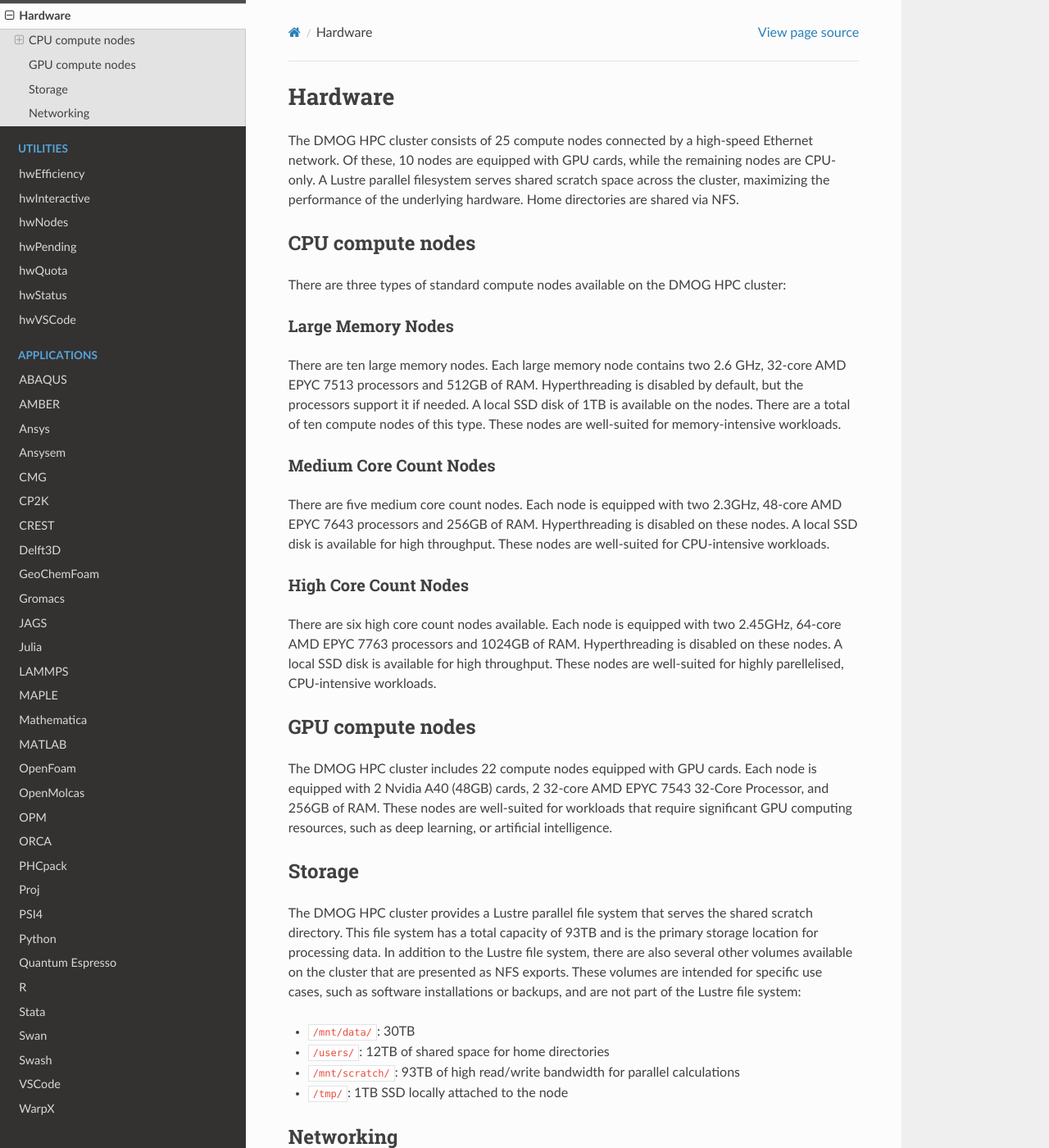
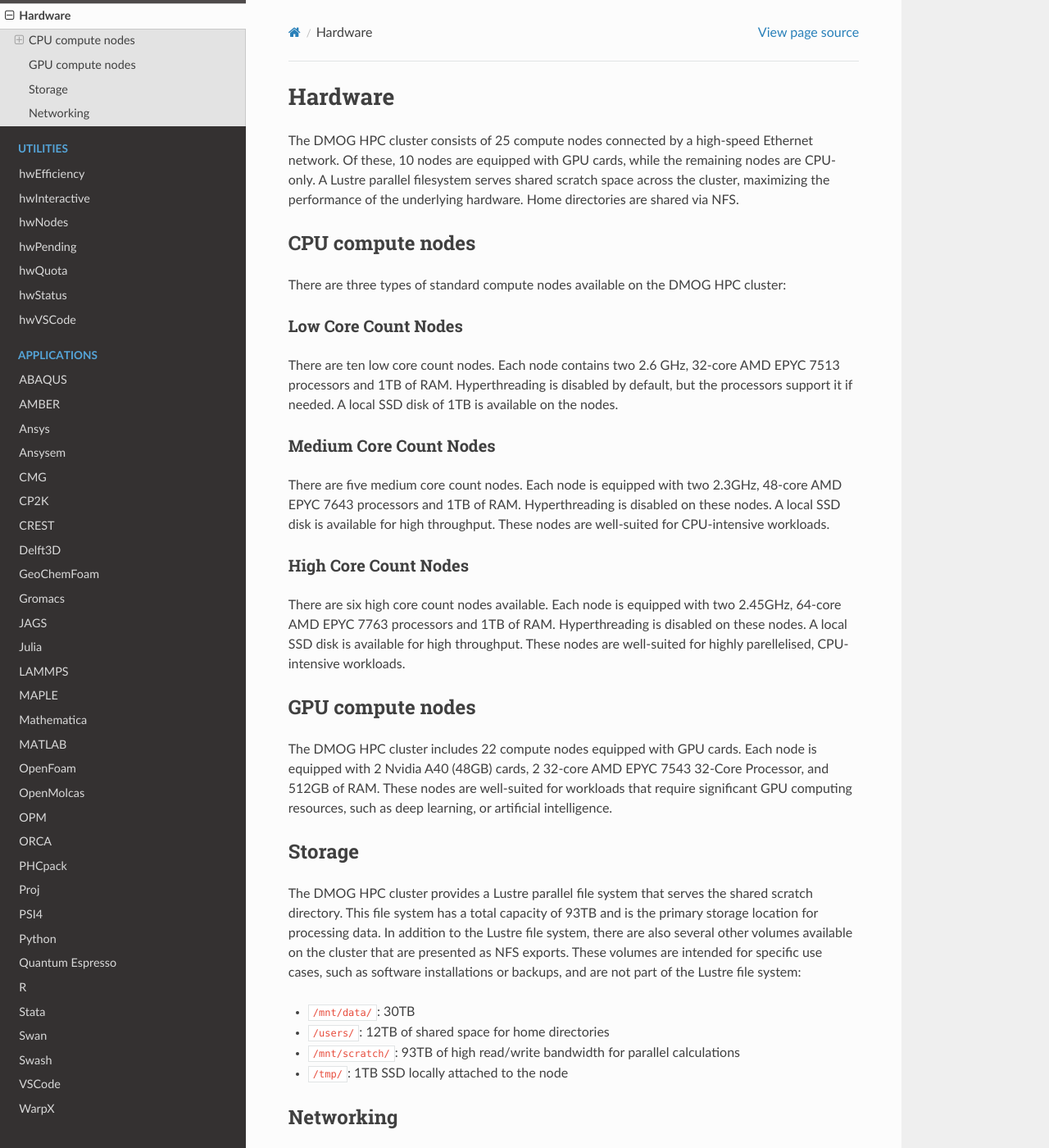
Before and after one commit to jm130/dmogdocs, a Sphinx documentation site: the page built from docs/source/user/techspecs.rst, in a window 1280 px wide and 1400 px high. Shown: the whole window at 82% size. Built offline with Sphinx 7.4.7 and the Read the Docs theme 3.1.0, drawn with Linux system fonts in a browser that asks for light colours.

Commit message:
Update techspecs.rst
Updates info following memory upgrade

```diff
--- a/docs/source/user/techspecs.rst
+++ b/docs/source/user/techspecs.rst
@@ -11,21 +11,19 @@
 -----------------
 There are three types of standard compute nodes available on the DMOG HPC cluster:
 
-Large Memory Nodes
+Low Core Count Nodes
 ~~~~~~~~~~~~~~~~~~
 
-There are ten large memory nodes.
-Each large memory node contains two 2.6 GHz, 32-core AMD EPYC 7513 processors and
-512GB of RAM. Hyperthreading is disabled by default, but the processors support it
-if needed. A local SSD disk of 1TB is available on the nodes. There are a total of
-ten compute nodes of this type.
-These nodes are well-suited for memory-intensive workloads.
+There are ten low core count nodes.
+Each node contains two 2.6 GHz, 32-core AMD EPYC 7513 processors and
+1TB of RAM. Hyperthreading is disabled by default, but the processors support it
+if needed. A local SSD disk of 1TB is available on the nodes.
 
 Medium Core Count Nodes
 ~~~~~~~~~~~~~~~~~~~~~~
 
 There are five medium core count nodes.
-Each node is equipped with two 2.3GHz, 48-core AMD EPYC 7643 processors and 256GB of RAM.
+Each node is equipped with two 2.3GHz, 48-core AMD EPYC 7643 processors and 1TB of RAM.
 Hyperthreading is disabled on these nodes. A local SSD disk is available for high throughput.
 These nodes are well-suited for CPU-intensive workloads.
 
@@ -33,7 +31,7 @@
 ~~~~~~~~~~~~~~~~~~~~~~
 
 There are six high core count nodes available.
-Each node is equipped with two 2.45GHz, 64-core AMD EPYC 7763 processors and 1024GB of RAM.
+Each node is equipped with two 2.45GHz, 64-core AMD EPYC 7763 processors and 1TB of RAM.
 Hyperthreading is disabled on these nodes. A local SSD disk is available for high throughput.
 These nodes are well-suited for highly parellelised, CPU-intensive workloads.
 
@@ -42,7 +40,7 @@
 
 The DMOG HPC cluster includes 22 compute nodes equipped with GPU cards.
 Each node is equipped with 2 Nvidia A40 (48GB) cards, 2 32-core AMD EPYC 7543 32-Core Processor,
-and 256GB of RAM. These nodes are well-suited for workloads that require significant GPU
+and 512GB of RAM. These nodes are well-suited for workloads that require significant GPU
 computing resources, such as deep learning, or artificial intelligence.
 
 Storage
```
